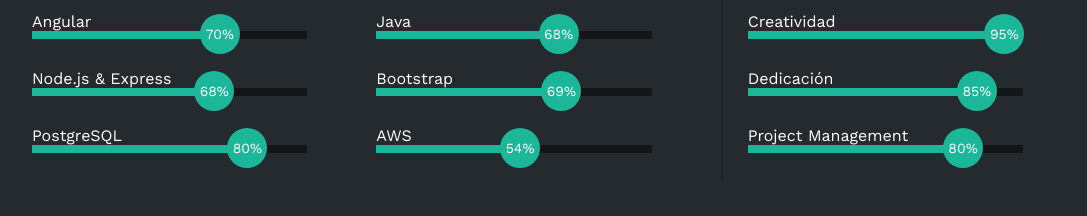
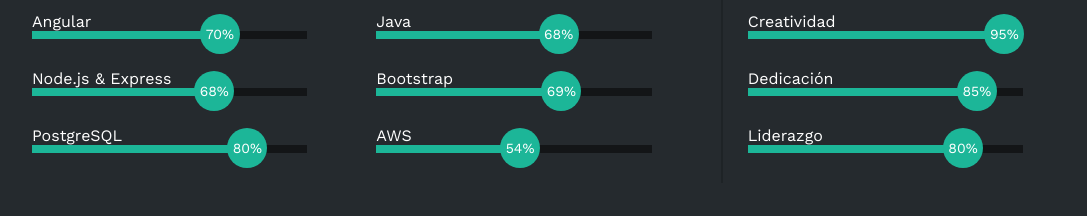
Before and after one commit to DauidH/Dauidh.github.io, a plain HTML site: page index.html in a window 1280 px wide. Shown: the part 1791-2007 px from the top of the page, without its empty margins (78-1165 px from the left). Drawn offline with nearby package versions, Linux system fonts and the light colour scheme.

```diff
--- a/index.html
+++ b/index.html
@@ -265,7 +265,7 @@
                             </div>
                         </div>
                         <div class="skill">
-                            <span>Project Management</span>
+                            <span>Liderazgo</span>
                             <div class="barra-skill">
                                 <div class="progreso">
                                     <span class="contador">80</span>
```
